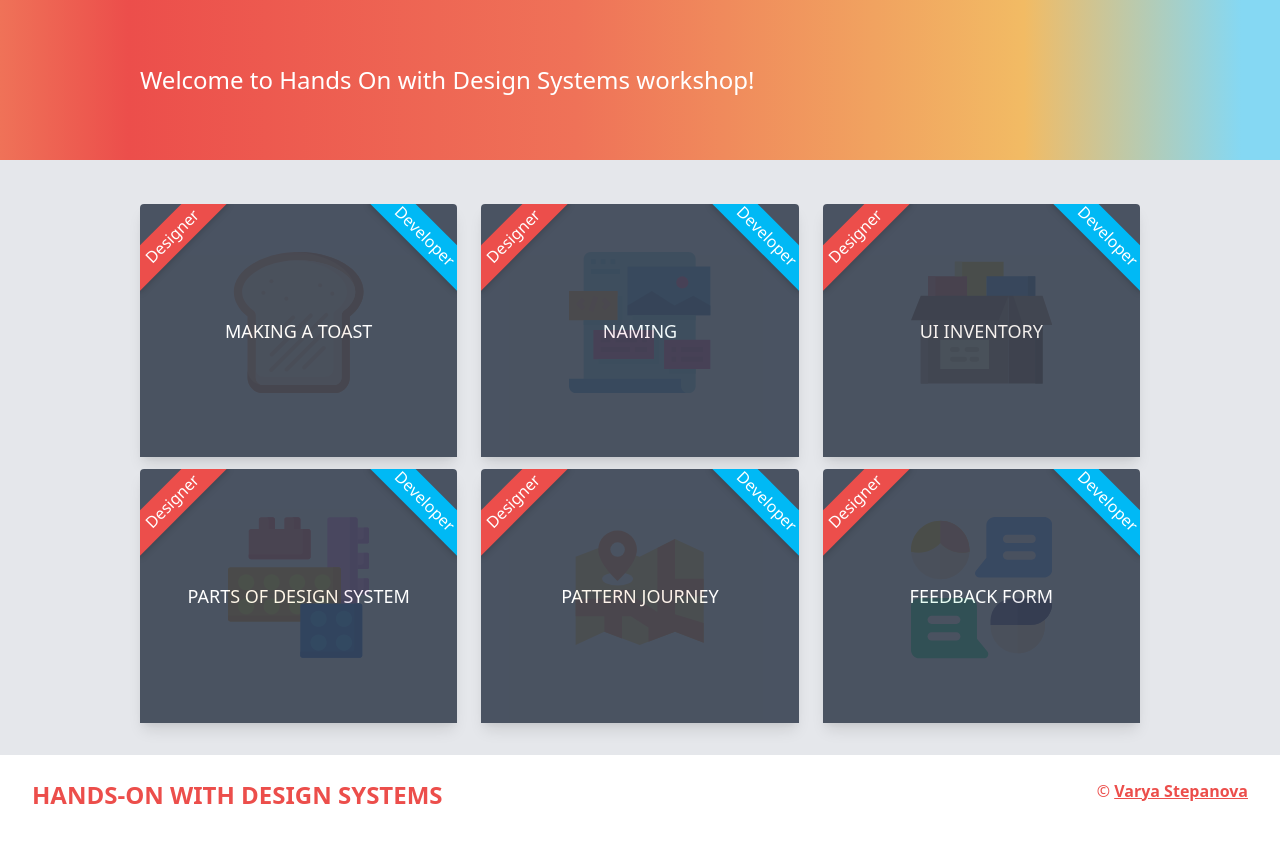
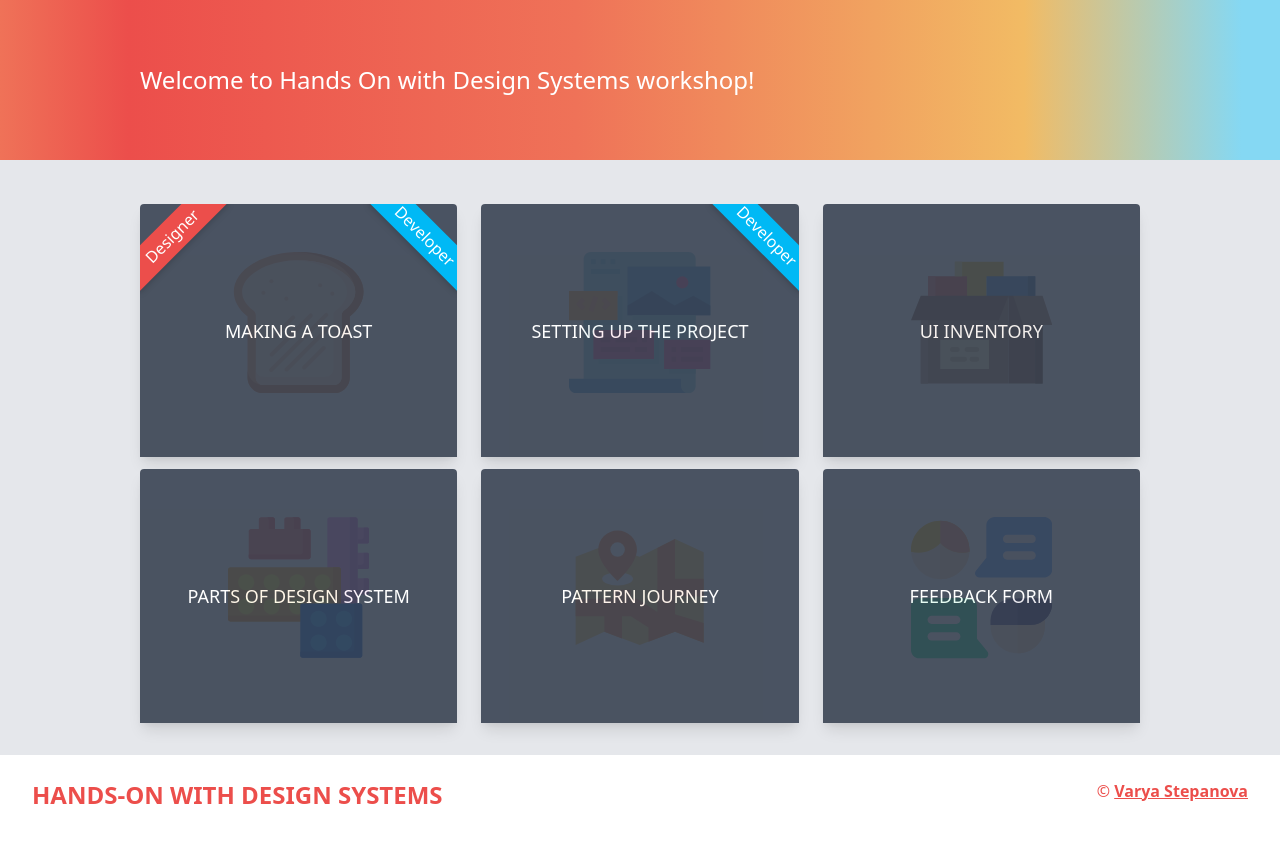
Before and after one commit to varya/hands-on-workshop, a Next.js app: page /handout in a window 1280 px wide. Shown: the top 842 px of the page. Built offline with nearby package versions, Linux system fonts and the light colour scheme.

Commit message:
fix ribbon logic

```diff
--- a/pages/handout/index.js
+++ b/pages/handout/index.js
@@ -12,12 +12,33 @@ import LegoIcon from "../../public/blocks.svg";
 import FeedbackIcon from "../../public/chat-box.svg";
 
 const blocks = [
-  { title: "Making a toast", image: ToastIcon, slug: "./toast" },
-  { title: "Naming", image: ComponentsIcon, slug: "./naming" },
-  { title: "UI Inventory", image: BoxIcon, slug: "./inventory" },
-  { title: "Parts of design system", image: LegoIcon, slug: "./parts" },
-  { title: "Pattern Journey", image: MapIcon, slug: "./journey" },
-  { title: "Feedback Form", image: FeedbackIcon, slug: "./feedback" },
+  {
+    title: "Making a toast",
+    image: ToastIcon,
+    slug: "./toast",
+    roles: ["designer", "developer"],
+  },
+  {
+    title: "Setting up the project",
+    image: ComponentsIcon,
+    slug: "./setup",
+    roles: ["developer"],
+  },
+  // { title: "Naming", image: ComponentsIcon, slug: "./naming" },
+  { title: "UI Inventory", image: BoxIcon, slug: "./inventory", roles: [] },
+  {
+    title: "Parts of design system",
+    image: LegoIcon,
+    slug: "./parts",
+    roles: [],
+  },
+  { title: "Pattern Journey", image: MapIcon, slug: "./journey", roles: [] },
+  {
+    title: "Feedback Form",
+    image: FeedbackIcon,
+    slug: "./feedback",
+    roles: [],
+  },
 ];
 
 export default function HandoutPage() {
@@ -44,8 +65,9 @@ export default function HandoutPage() {
                     </a>
                   </div>
                 </Link>
-                <Ribbon role="developer" />
-                <Ribbon role="designer" />
+                {block.roles.map((r) => (
+                  <Ribbon role={r} />
+                ))}
               </Card>
             );
           })}
```
